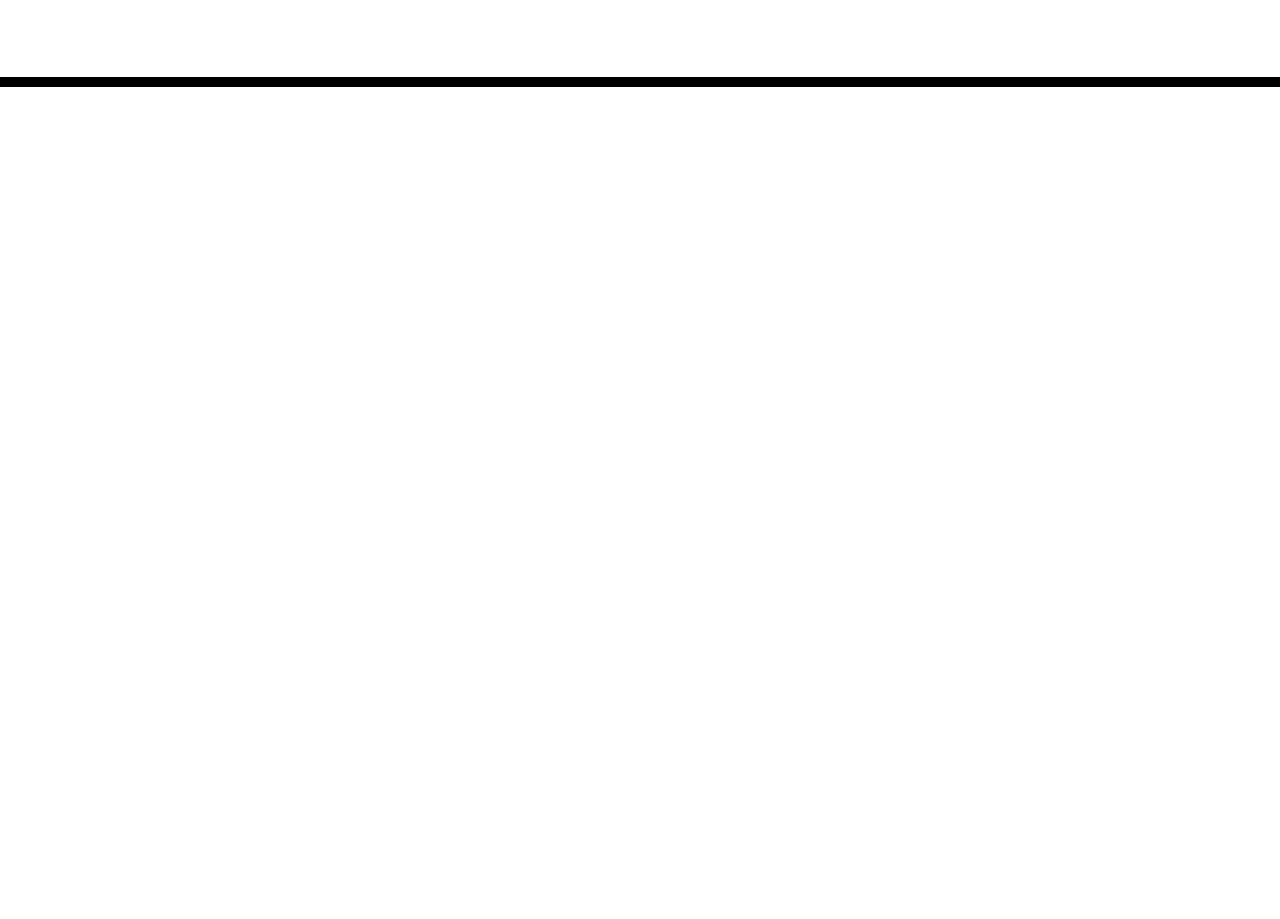
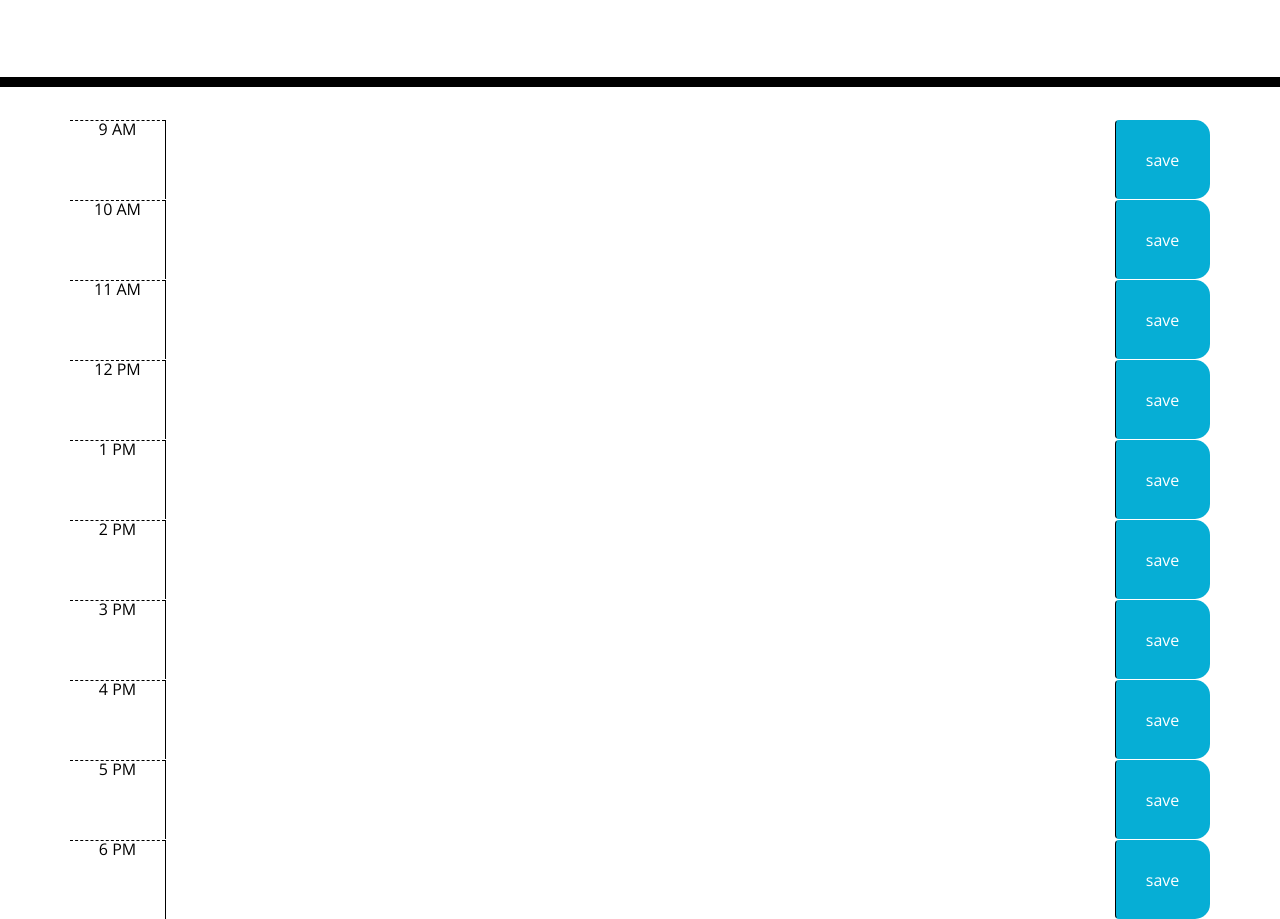
Before and after one commit to Abram1r/work-day-scheduler, a plain HTML site: page index.html in a window 1280 px wide. Shown: the part 181-1100 px from the top of the page. Before the commit the page ends 800 px from the top, so only its background shows below. Drawn offline with nearby package versions, Linux system fonts and the light colour scheme; files that its build step writes are made by us from their sources.

Commit message:
added hour blocks

```diff
--- a/index.html
+++ b/index.html
@@ -30,6 +30,67 @@
     </header>
     <div class="container">
       <!-- Timeblocks go here -->
+
+      <div id="hour9" class="row time-block">
+        <div class="col-md-1 hour">9 AM</div>
+        <textarea class="col-md-10 description"></textarea>
+        <button class="btn saveBtn col-md-1">save</button>
+      </div>
+
+      <div id="hour10" class="row time-block">
+        <div class="col-md-1 hour">10 AM</div>
+        <textarea class="col-md-10 description"></textarea>
+        <button class="btn saveBtn col-md-1">save</button>
+      </div>
+
+      <div id="hour11" class="row time-block">
+        <div class="col-md-1 hour">11 AM</div>
+        <textarea class="col-md-10 description"></textarea>
+        <button class="btn saveBtn col-md-1">save</button>
+      </div>
+
+      <div id="hour12" class="row time-block">
+        <div class="col-md-1 hour">12 PM</div>
+        <textarea class="col-md-10 description"></textarea>
+        <button class="btn saveBtn col-md-1">save</button>
+      </div>
+
+      <div id="hour13" class="row time-block">
+        <div class="col-md-1 hour">1 PM</div>
+        <textarea class="col-md-10 description"></textarea>
+        <button class="btn saveBtn col-md-1">save</button>
+      </div>
+
+      <div id="hour14" class="row time-block">
+        <div class="col-md-1 hour">2 PM</div>
+        <textarea class="col-md-10 description"></textarea>
+        <button class="btn saveBtn col-md-1">save</button>
+      </div>
+
+      <div id="hour15" class="row time-block">
+        <div class="col-md-1 hour">3 PM</div>
+        <textarea class="col-md-10 description"></textarea>
+        <button class="btn saveBtn col-md-1">save</button>
+      </div>
+
+      <div id="hour16" class="row time-block">
+        <div class="col-md-1 hour">4 PM</div>
+        <textarea class="col-md-10 description"></textarea>
+        <button class="btn saveBtn col-md-1">save</button>
+      </div>
+
+      <div id="hour17" class="row time-block">
+        <div class="col-md-1 hour">5 PM</div>
+        <textarea class="col-md-10 description"></textarea>
+        <button class="btn saveBtn col-md-1">save</button>
+      </div>
+
+      <div id="hour18" class="row time-block">
+        <div class="col-md-1 hour">6 PM</div>
+        <textarea class="col-md-10 description"></textarea>
+        <button class="btn saveBtn col-md-1">save</button>
+      </div>
+
     </div>
 
     <script src="https://code.jquery.com/jquery-3.4.1.min.js"></script>
```
Also changed, not shown: assets/js/script.js (added).
